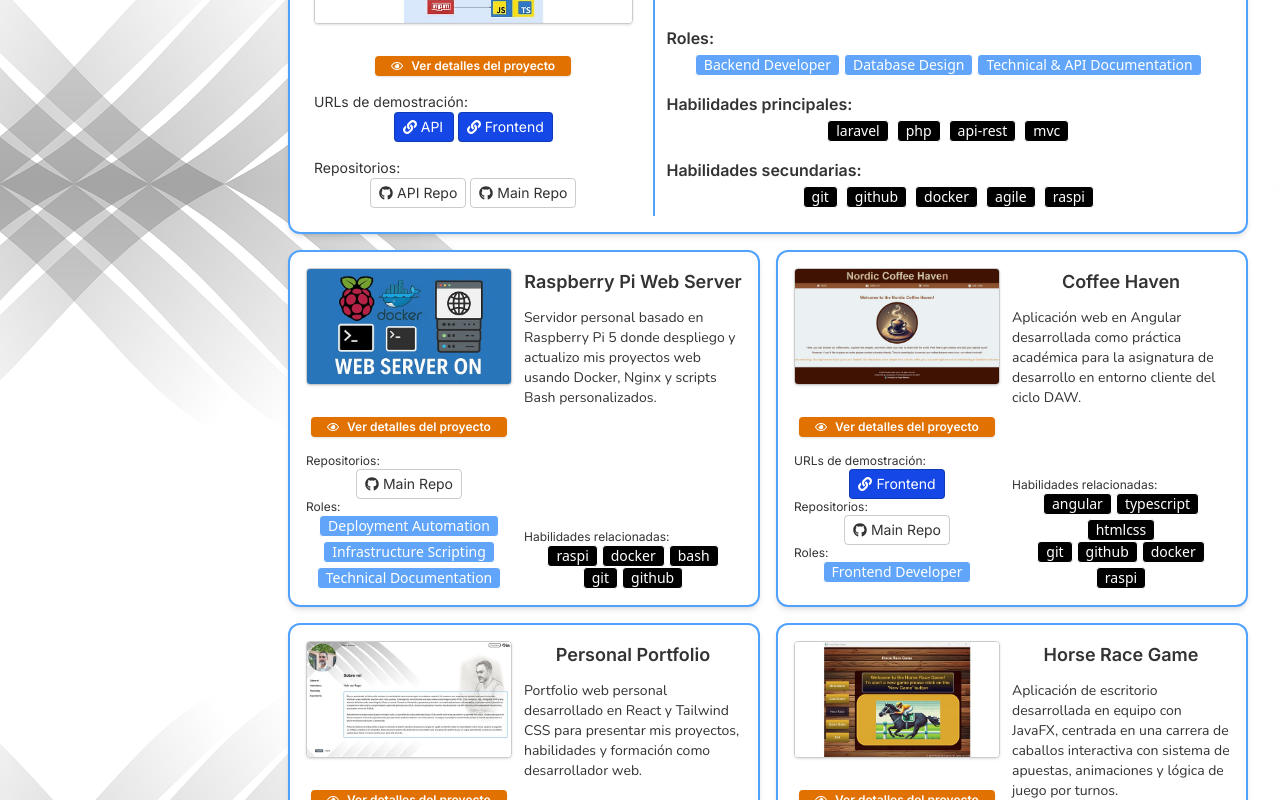
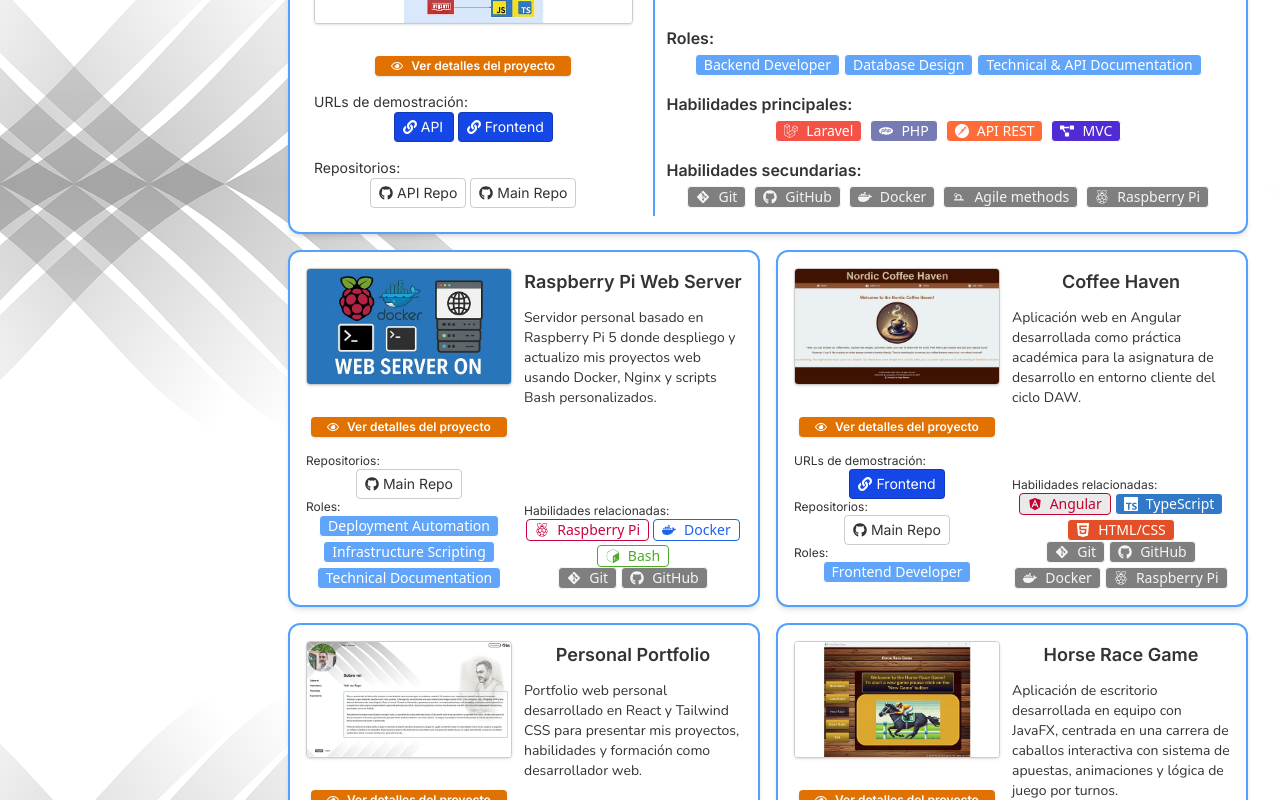
Before and after one commit to Roger486/roger-portfolio, a React (Vite) app: page / in a window 1280 px wide. Shown: the part 2840-3640 px from the top of the page. Built offline with nearby package versions, Linux system fonts and the light colour scheme.

Commit message:
fix: fix project skill badges not displaying properly

```diff
--- a/src/features/projects/components/ProjectBadge.jsx
+++ b/src/features/projects/components/ProjectBadge.jsx
@@ -22,7 +22,10 @@ export default function ProjectBadge({ name, type = "default" }) {
   let color = "#FFFFFF";
   let backgroundColor = "#000000";
   let displayName = name;
-  const foundSkill = hardSkills.find((skill) => skill.key === name);
+
+  const foundSkill = hardSkills
+    .flatMap((category) => category.skills)
+    .find((skill) => skill.key === name);
 
   if (type === "role") {
     backgroundColor = "#60A5FA";
```
